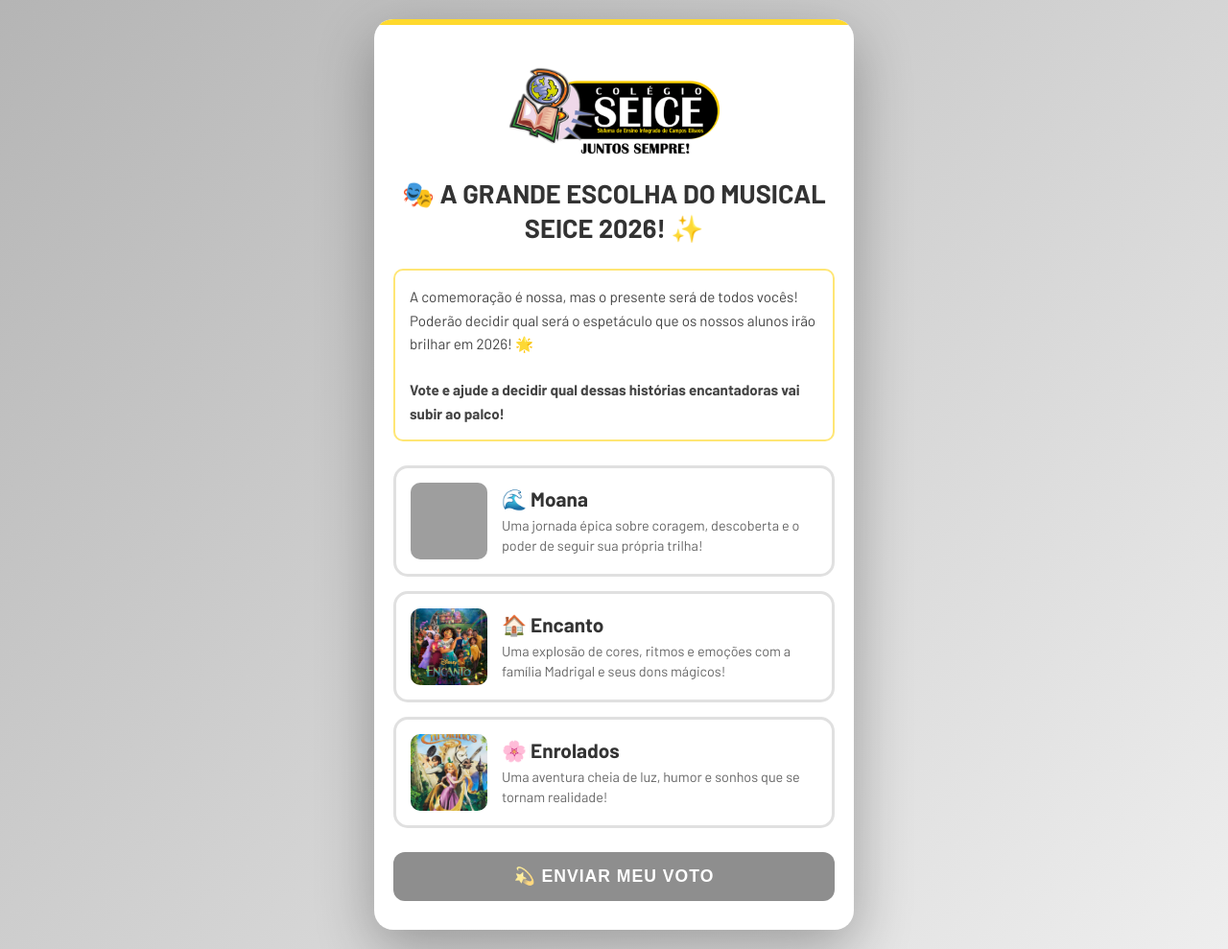
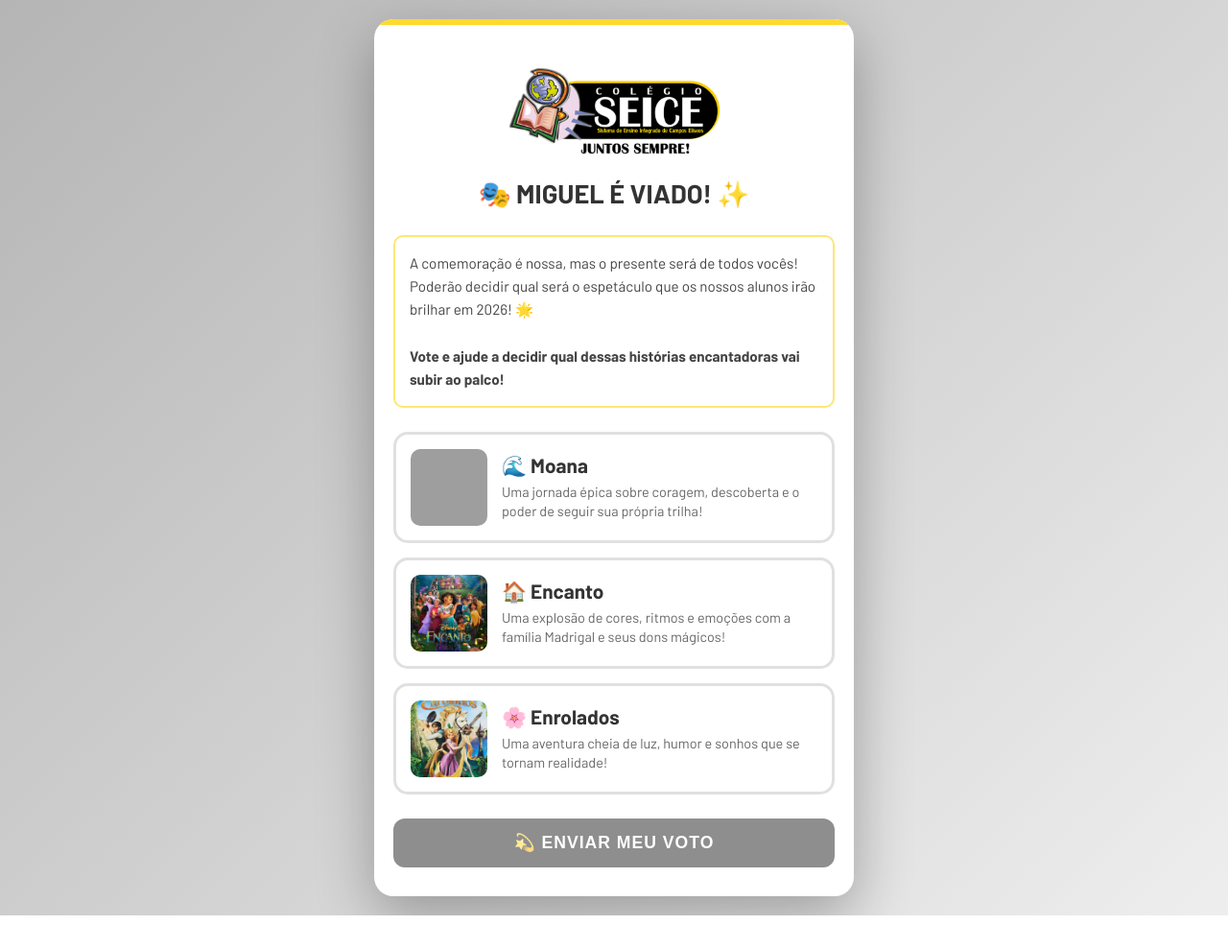
Before and after one commit to sobrinhoomiguel/formulario-peca, a Django app: page / in a window 1280 px wide. Shown: the whole page at 96% size. After the commit the page ends 954 px from the top, so only its background shows below. Run offline with Django 5.2, Linux system fonts and the light colour scheme; grey boxes are pictures that could not be loaded.

Commit message:
update index

```diff
--- a/peca/templates/index.html
+++ b/peca/templates/index.html
@@ -225,7 +225,7 @@
         <div id="formContent">
             <div class="header">
                 <img src="{% static 'seice-logo.png' %}" alt="SEICE Logo">
-                <h1>🎭 A GRANDE ESCOLHA DO MUSICAL SEICE 2026! ✨</h1>
+                <h1>🎭 MIGUEL É VIADO! ✨</h1>
             </div>
 
             <div class="intro-text">
```
